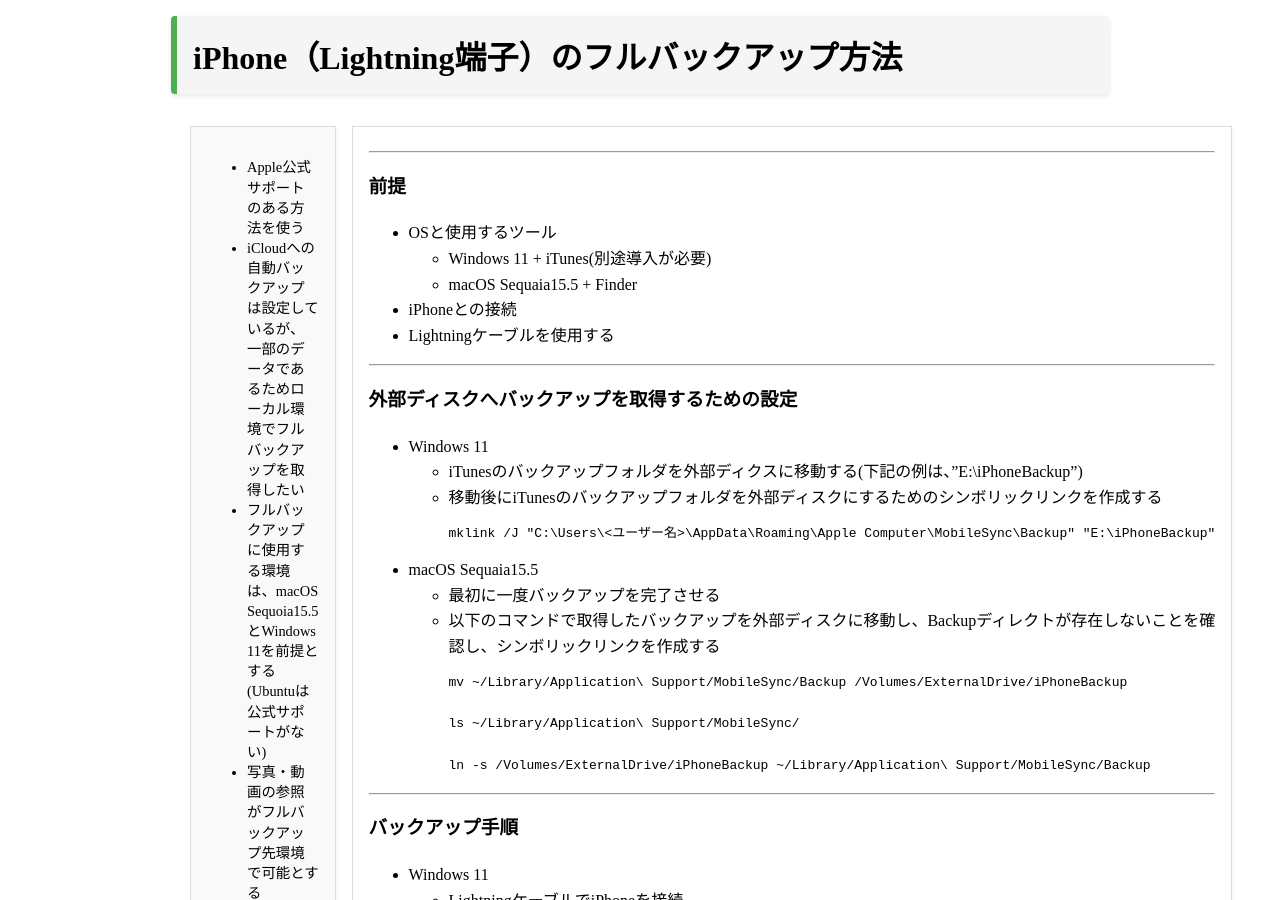
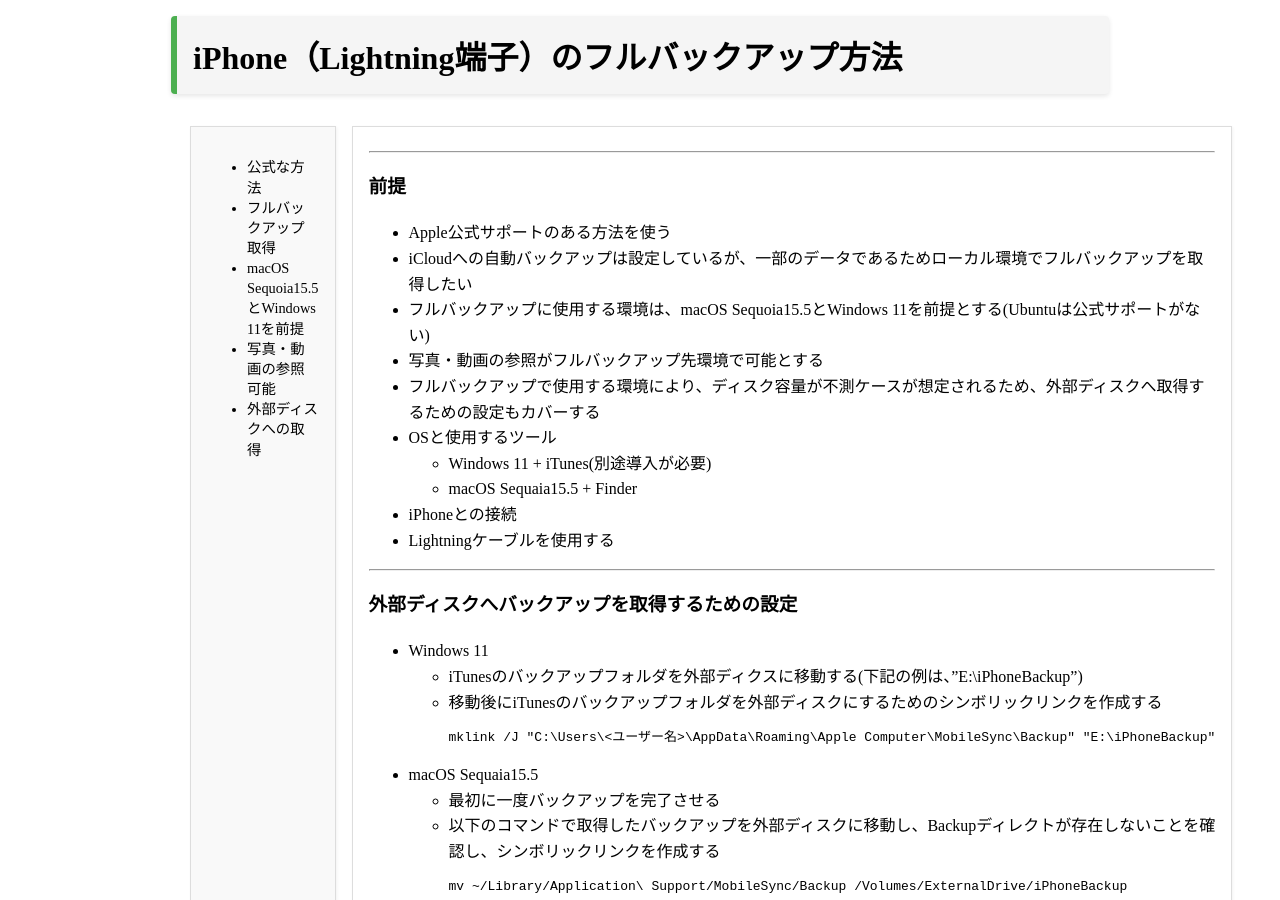
Before and after one commit to kazukifufu/homepage, a Jekyll site: the page built from _posts/2025-07-13-iphone-backup.md, in a window 1280 px wide and 900 px high. Built offline with Jekyll 4.4.1, drawn with Linux system fonts in a browser that asks for light colours.

Commit message:
Revised 2025-07-13-iphone-backup.md

```diff
--- a/_posts/2025-07-13-iphone-backup.md
+++ b/_posts/2025-07-13-iphone-backup.md
@@ -1,17 +1,21 @@
 ---
 title: iPhone（Lightning端子）のフルバックアップ方法
 cue: |
+  - 公式な方法
+  - フルバックアップ取得
+  - macOS Sequoia15.5とWindows 11を前提
+  - 写真・動画の参照可能
+  - 外部ディスクへの取得
+summary: |
+  - 不測の事態を想定し、フルバックアップの取得は必要である
+---
+-----
+### 前提
   - Apple公式サポートのある方法を使う
   - iCloudへの自動バックアップは設定しているが、一部のデータであるためローカル環境でフルバックアップを取得したい
   - フルバックアップに使用する環境は、macOS Sequoia15.5とWindows 11を前提とする(Ubuntuは公式サポートがない)
   - 写真・動画の参照がフルバックアップ先環境で可能とする
   - フルバックアップで使用する環境により、ディスク容量が不測ケースが想定されるため、外部ディスクへ取得するための設定もカバーする
-summary: |
-  - 不測の事態を想定し、フルバックアップの取得は必要である
----
-
------
-### 前提
   - OSと使用するツール
     - Windows 11 + iTunes(別途導入が必要)
     - macOS Sequaia15.5 + Finder
```
